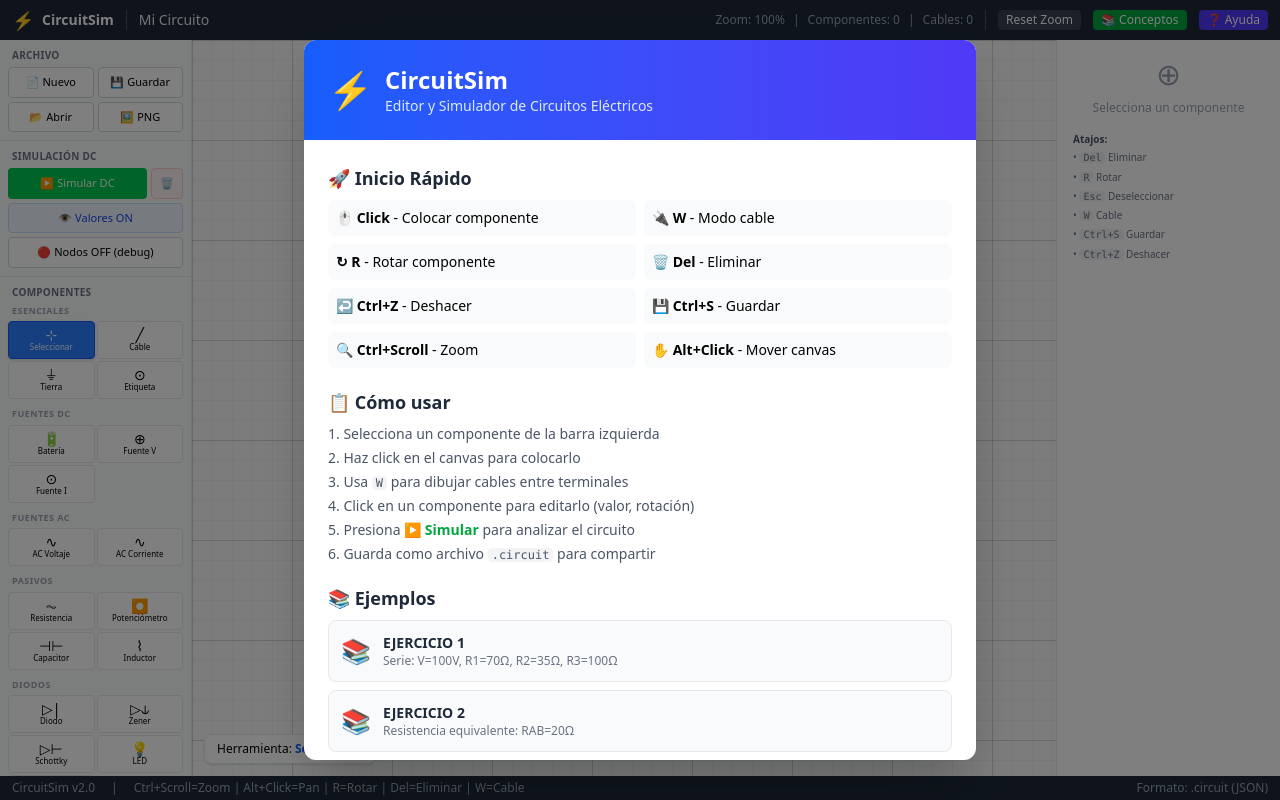
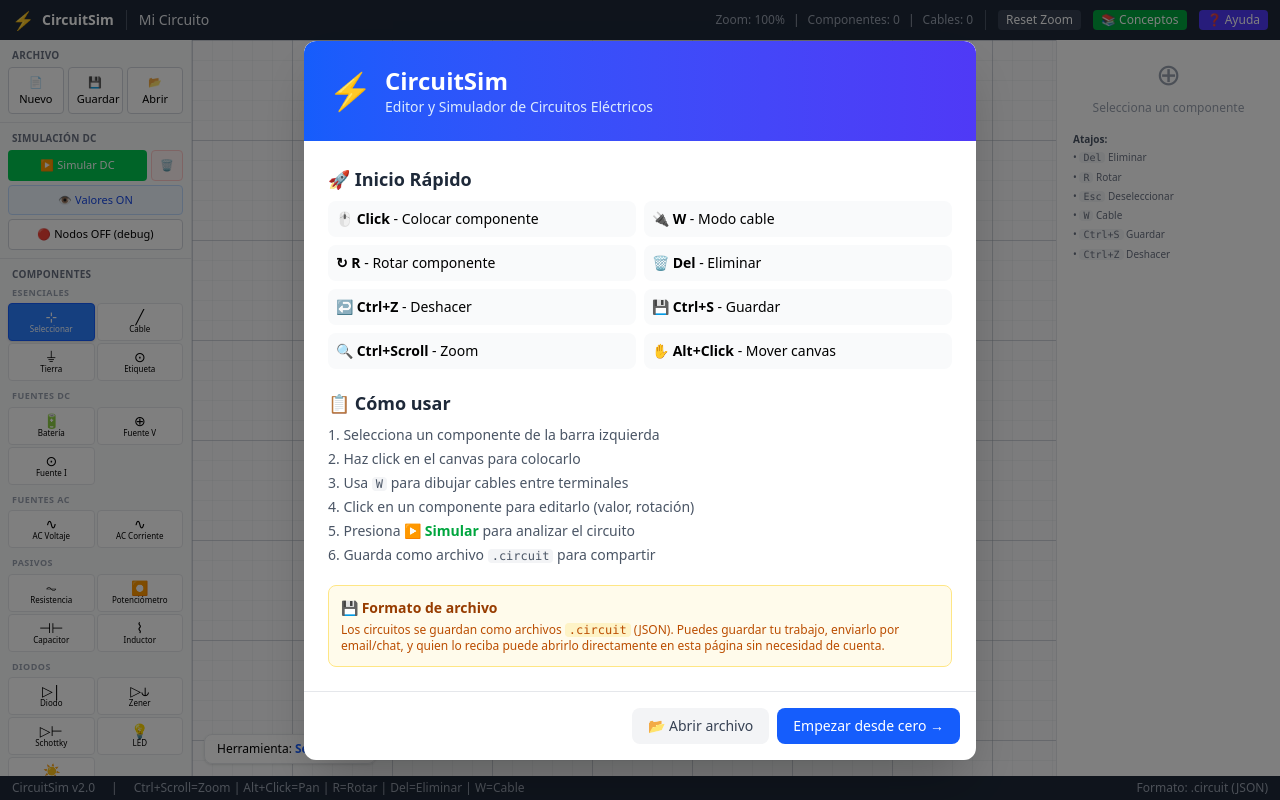
Before and after one commit to Shadowne027/circuitsim, a React (Vite) app: page / in a window 1280 px wide. Built offline with nearby package versions, Linux system fonts and the light colour scheme.

Commit message:
task snapshot 432b6d3d-6316-4301-841f-29c4d060c90c

```diff
--- a/src/App.tsx
+++ b/src/App.tsx
@@ -906,7 +906,6 @@ export default function App() {
             onSave={handleSave}
             onLoad={handleLoad}
             onNew={handleNew}
-            onExportImage={handleExportImage}
             showValues={showValues}
             onToggleValues={() => setShowValues(!showValues)}
             showNodes={showNodes}
--- a/src/components/Toolbar.tsx
+++ b/src/components/Toolbar.tsx
@@ -9,7 +9,6 @@ interface Props {
   onSave: () => void;
   onLoad: () => void;
   onNew: () => void;
-  onExportImage: () => void;
   showValues: boolean;
   onToggleValues: () => void;
   showNodes: boolean;
@@ -87,7 +86,7 @@ const categories = [
 ];
 
 export default function Toolbar({
-  activeTool, onToolSelect, onSimulate, onClear, onSave, onLoad, onNew, onExportImage,
+  activeTool, onToolSelect, onSimulate, onClear, onSave, onLoad, onNew,
   showValues, onToggleValues, showNodes, onToggleNodes, isSimulating
 }: Props) {
   return (
@@ -95,11 +94,10 @@ export default function Toolbar({
       {/* File operations */}
       <div className="p-2 border-b border-gray-200">
         <div className="text-[10px] font-bold text-gray-500 mb-1 px-1 uppercase tracking-wide">Archivo</div>
-        <div className="grid grid-cols-2 gap-1">
+        <div className="grid grid-cols-3 gap-1">
           <button onClick={onNew} className="text-[11px] px-2 py-1.5 bg-white border border-gray-300 rounded hover:bg-gray-100" title="Nuevo">📄 Nuevo</button>
           <button onClick={onSave} className="text-[11px] px-2 py-1.5 bg-white border border-gray-300 rounded hover:bg-gray-100" title="Guardar">💾 Guardar</button>
           <button onClick={onLoad} className="text-[11px] px-2 py-1.5 bg-white border border-gray-300 rounded hover:bg-gray-100" title="Abrir">📂 Abrir</button>
-          <button onClick={onExportImage} className="text-[11px] px-2 py-1.5 bg-white border border-gray-300 rounded hover:bg-gray-100" title="Imagen">🖼️ PNG</button>
         </div>
       </div>
 
--- a/src/components/WelcomeModal.tsx
+++ b/src/components/WelcomeModal.tsx
@@ -1,12 +1,5 @@
 import React from 'react';
 import { CircuitData } from '../types';
-import { getOhmLawExample, getSeriesCircuitExample, getLEDExample, getSwitchExample } from '../utils/examples';
-import { getSimpleSeriesExample } from '../utils/simpleExample';
-import { getExercise1 } from '../utils/exercise1';
-import { getExercise2 } from '../utils/exercise2';
-import { getExercise3 } from '../utils/exercise3';
-import { getExercise4 } from '../utils/exercise4';
-import { getExercise5 } from '../utils/exercise5';
 
 interface Props {
   onClose: () => void;
@@ -15,19 +8,6 @@ interface Props {
 }
 
 export default function WelcomeModal({ onClose, onLoadExample, onLoadFile }: Props) {
-  const examples = [
-    { name: 'EJERCICIO 1', desc: 'Serie: V=100V, R1=70Ω, R2=35Ω, R3=100Ω', data: getExercise1(), icon: '📚' },
-    { name: 'EJERCICIO 2', desc: 'Resistencia equivalente: RAB=20Ω', data: getExercise2(), icon: '📚' },
-    { name: 'EJERCICIO 3', desc: 'Análisis de ramas: I2=2A, V=100V', data: getExercise3(), icon: '📚' },
-    { name: 'EJERCICIO 4', desc: 'Red mixta: 8 resistencias, V=24V', data: getExercise4(), icon: '📚' },
-    { name: 'EJERCICIO 5', desc: 'Compuertas lógicas: A=1, B=0', data: getExercise5(), icon: '📚' },
-    { name: 'Ejercicio Simple', desc: 'V=10V, R1=100Ω, R2=200Ω', data: getSimpleSeriesExample(), icon: '📝' },
-    { name: 'Ley de Ohm', desc: 'V=IR básico', data: getOhmLawExample(), icon: '⚡' },
-    { name: 'Circuito Serie', desc: 'Resistencias en serie', data: getSeriesCircuitExample(), icon: '🔗' },
-    { name: 'LED + Resistencia', desc: 'LED con limitador', data: getLEDExample(), icon: '💡' },
-    { name: 'Switch + Lámpara', desc: 'Control con interruptor', data: getSwitchExample(), icon: '🔌' },
-  ];
-
   return (
     <div className="fixed inset-0 bg-black/50 flex items-center justify-center z-50 p-4">
       <div className="bg-white rounded-xl shadow-2xl max-w-2xl w-full max-h-[90vh] overflow-y-auto">
@@ -88,33 +68,13 @@ export default function WelcomeModal({ onClose, onLoadExample, onLoadFile }: Pro
             </ol>
           </div>
 
-          {/* Examples */}
-          <div>
-            <h2 className="text-lg font-bold text-gray-800 mb-2">📚 Ejemplos</h2>
-            <div className="grid grid-cols-1 gap-2">
-              {examples.map((ex, i) => (
-                <button
-                  key={i}
-                  onClick={() => { onLoadExample(ex.data); onClose(); }}
-                  className="flex items-center gap-3 p-3 bg-gray-50 rounded-lg hover:bg-blue-50 hover:border-blue-200 border border-gray-200 transition-all text-left"
-                >
-                  <span className="text-2xl">{ex.icon}</span>
-                  <div>
-                    <div className="font-semibold text-sm text-gray-800">{ex.name}</div>
-                    <div className="text-xs text-gray-500">{ex.desc}</div>
-                  </div>
-                </button>
-              ))}
-            </div>
-          </div>
-
           {/* File format */}
           <div className="bg-amber-50 border border-amber-200 rounded-lg p-3">
             <h3 className="text-sm font-bold text-amber-800 mb-1">💾 Formato de archivo</h3>
             <p className="text-xs text-amber-700">
               Los circuitos se guardan como archivos <code className="bg-amber-100 px-1 rounded">.circuit</code> (JSON).
               Puedes guardar tu trabajo, enviarlo por email/chat, y quien lo reciba puede abrirlo directamente en esta página
-              sin necesidad de cuenta. ¡Como un archivo Excel pero para circuitos!
+              sin necesidad de cuenta.
             </p>
           </div>
         </div>
--- a/src/utils/fileHandler.ts
+++ b/src/utils/fileHandler.ts
@@ -23,10 +23,13 @@ export function downloadCircuit(data: CircuitData): void {
   const a = document.createElement('a');
   a.href = url;
   a.download = `${data.name || 'circuito'}${FILE_EXTENSION}`;
+  a.style.display = 'none';
   document.body.appendChild(a);
   a.click();
-  document.body.removeChild(a);
-  URL.revokeObjectURL(url);
+  setTimeout(() => {
+    document.body.removeChild(a);
+    URL.revokeObjectURL(url);
+  }, 100);
 }
 
 export function uploadCircuit(): Promise<CircuitData> {
@@ -34,24 +37,35 @@ export function uploadCircuit(): Promise<CircuitData> {
     const input = document.createElement('input');
     input.type = 'file';
     input.accept = `${FILE_EXTENSION},.json`;
+    input.style.display = 'none';
+
     input.onchange = (e) => {
       const file = (e.target as HTMLInputElement).files?.[0];
       if (!file) {
+        document.body.removeChild(input);
         reject(new Error('No se seleccionó archivo'));
         return;
       }
+
       const reader = new FileReader();
       reader.onload = (ev) => {
         try {
           const data = deserializeCircuit(ev.target?.result as string);
+          document.body.removeChild(input);
           resolve(data);
         } catch (err) {
+          document.body.removeChild(input);
           reject(err);
         }
       };
-      reader.onerror = () => reject(new Error('Error al leer archivo'));
+      reader.onerror = () => {
+        document.body.removeChild(input);
+        reject(new Error('Error al leer archivo'));
+      };
       reader.readAsText(file);
     };
+
+    document.body.appendChild(input);
     input.click();
   });
 }
```
